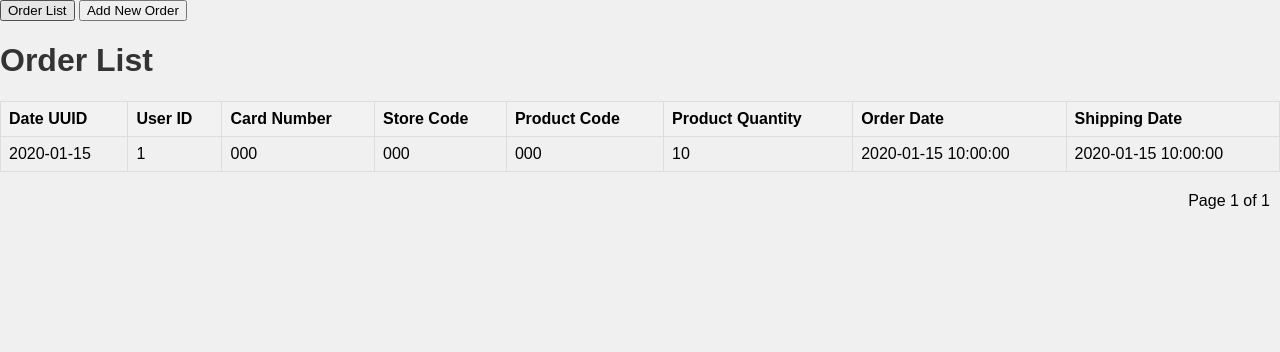
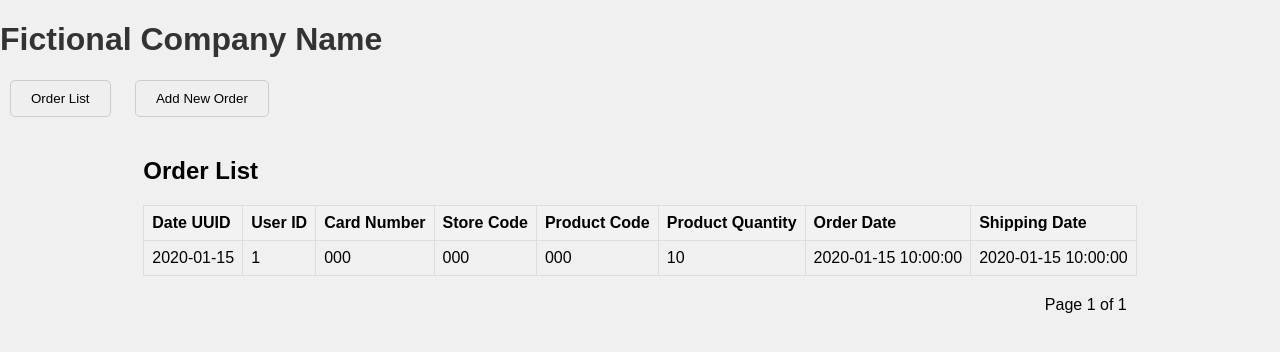
Before and after one commit to niallc18/Web-App-DevOps-Project, a Flask app: page / in a window 1280 px wide. Shown: the top 352 px of the page. Run offline with Flask 3, Linux system fonts and the light colour scheme; tables that the repository leaves empty hold one stand-in row (values such as "Sample post").

Commit message:
updates html code

```diff
--- a/templates/orders.html
+++ b/templates/orders.html
@@ -5,12 +5,17 @@
     <link rel="stylesheet" type="text/css" href="{{ url_for('static', filename='style.css') }}">
 </head>
 <body>
+    <div class="header">
+        <h1>Fictional Company Name</h1>
+    </div>
     <div class="tab-buttons">
-        <button id="btn-orders">Order List</button>
-        <button id="btn-add-order">Add New Order</button>
+        <button id="btn-orders" class="tab-label">Order List</button>
+        <button id="btn-add-order" class="tab-label">Add New Order</button>
     </div>
+
+    <div class="tab-container">
         <div class="content" id="order-list-content">
-        <h1>Order List</h1>
+            <h2 class="tab-title">Order List</h2>
             <table class="order-table">
                 <thead>
                     <tr>
@@ -39,22 +44,18 @@
                     {% endfor %}
                 </tbody>
             </table>
-
-        <!-- Pagination controls -->
             <div class="pagination">
                 {% if page > 1 %}
                     <a href="{{ url_for('display_orders', page=page-1) }}" class="pagination-link">Previous</a>
                 {% endif %}
-
                 <span>Page {{ page }} of {{ total_pages }}</span>
-
                 {% if page < total_pages %}
                     <a href="{{ url_for('display_orders', page=page+1) }}" class="pagination-link">Next</a>
                 {% endif %}
             </div>
         </div>
         <div class="content" id="add-order-content" style="display: none;">
-        <h2>Add New Order</h2>
+            <h2 class="tab-title">Add New Order</h2>
             <form method="post" action="/add_order">
                 <label for="date_uuid">Date UUID:</label>
                 <input type="text" id="date_uuid" name="date_uuid" required><br>
@@ -75,6 +76,7 @@
                 <input type="submit" value="Add Order">
             </form>
         </div>
+    </div>
     <script src="{{ url_for('static', filename='script.js') }}"></script>
 </body>
 </html>
```
Lines whose indentation alone changed are shown as unchanged.
